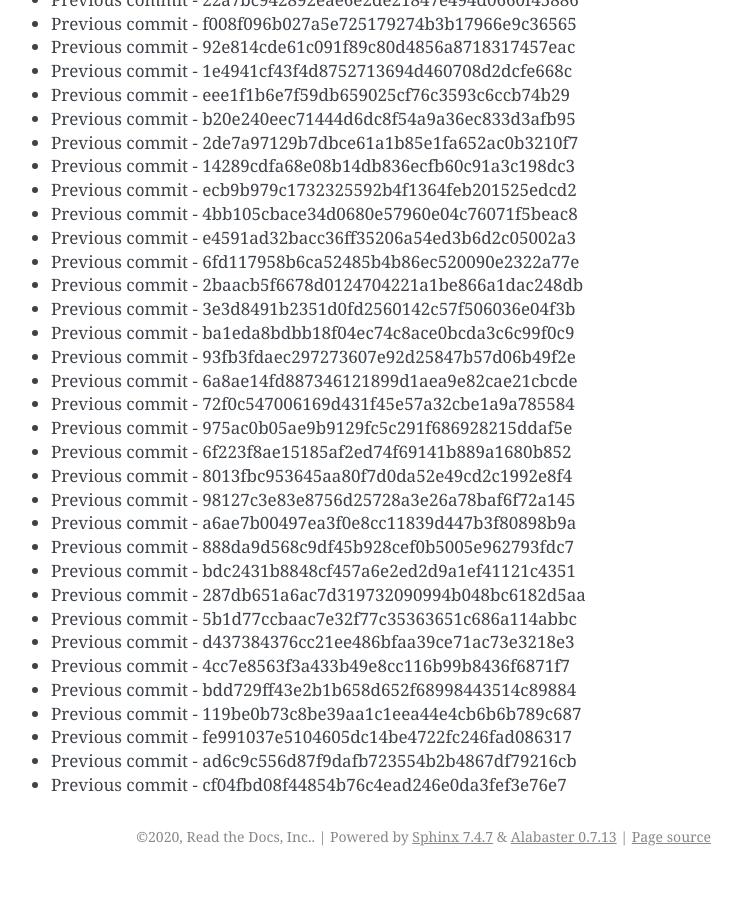
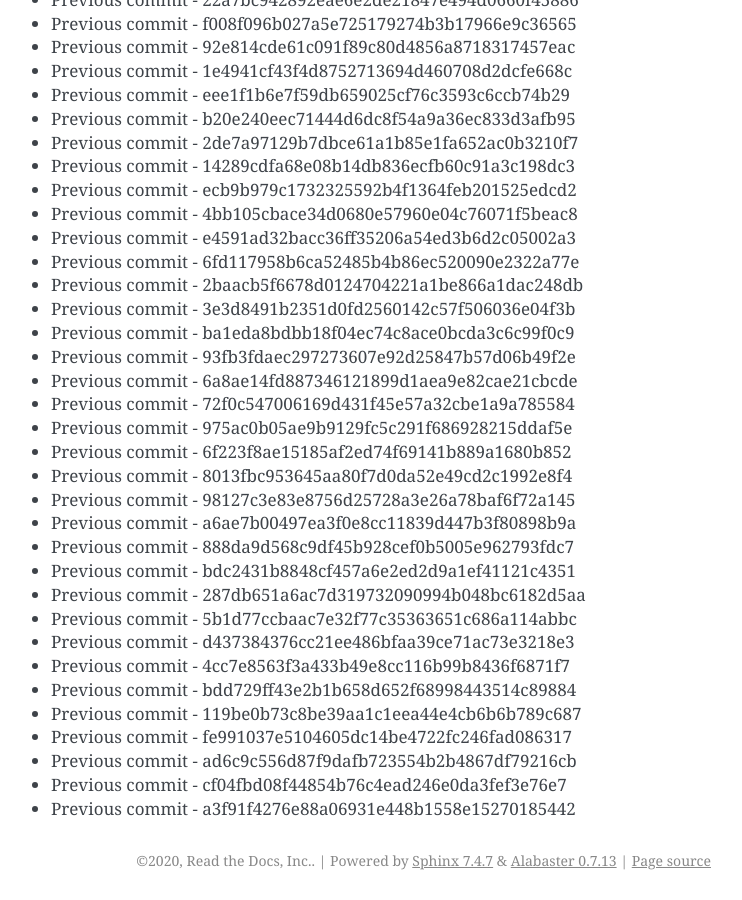
Before and after one commit to readthedocs/rtd-git-stresstest, a Sphinx documentation site: the page built from docs/updates.rst, in a window 1280 px wide and 900 px high, scrolled down 53580 px. Shown: the whole window, without its empty margins (399-1141 px from the left). Built offline with Sphinx 7.4.7, drawn with Linux system fonts in a browser that asks for light colours; before the commit the page ends 54456 px from its top, so only the background shows below that.

Commit message:
Generating commit from previous: a3f91f4276e88a06931e448b1558e15270185442

```diff
--- a/docs/updates.rst
+++ b/docs/updates.rst
@@ -2283,3 +2283,4 @@ It can be tested for any performance characteristics.
 * Previous commit - fe991037e5104605dc14be4722fc246fad086317
 * Previous commit - ad6c9c556d87f9dafb723554b2b4867df79216cb
 * Previous commit - cf04fbd08f44854b76c4ead246e0da3fef3e76e7
+* Previous commit - a3f91f4276e88a06931e448b1558e15270185442
```
